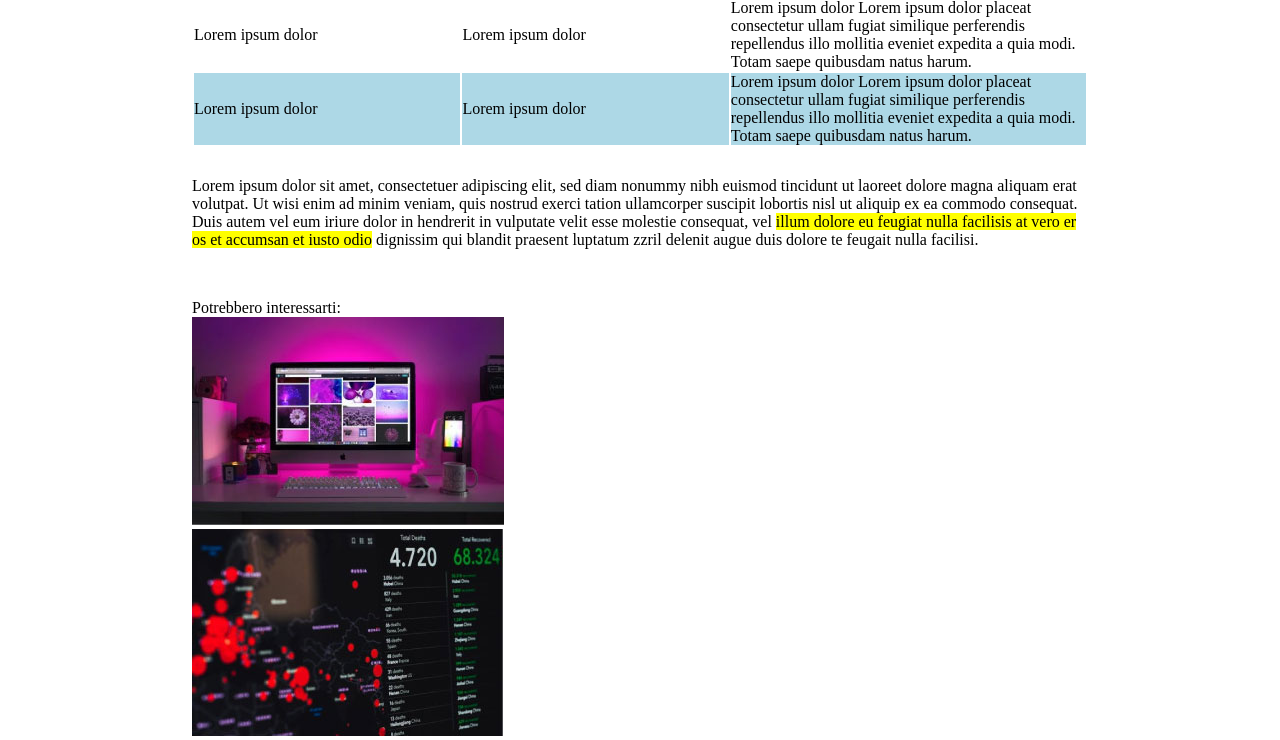
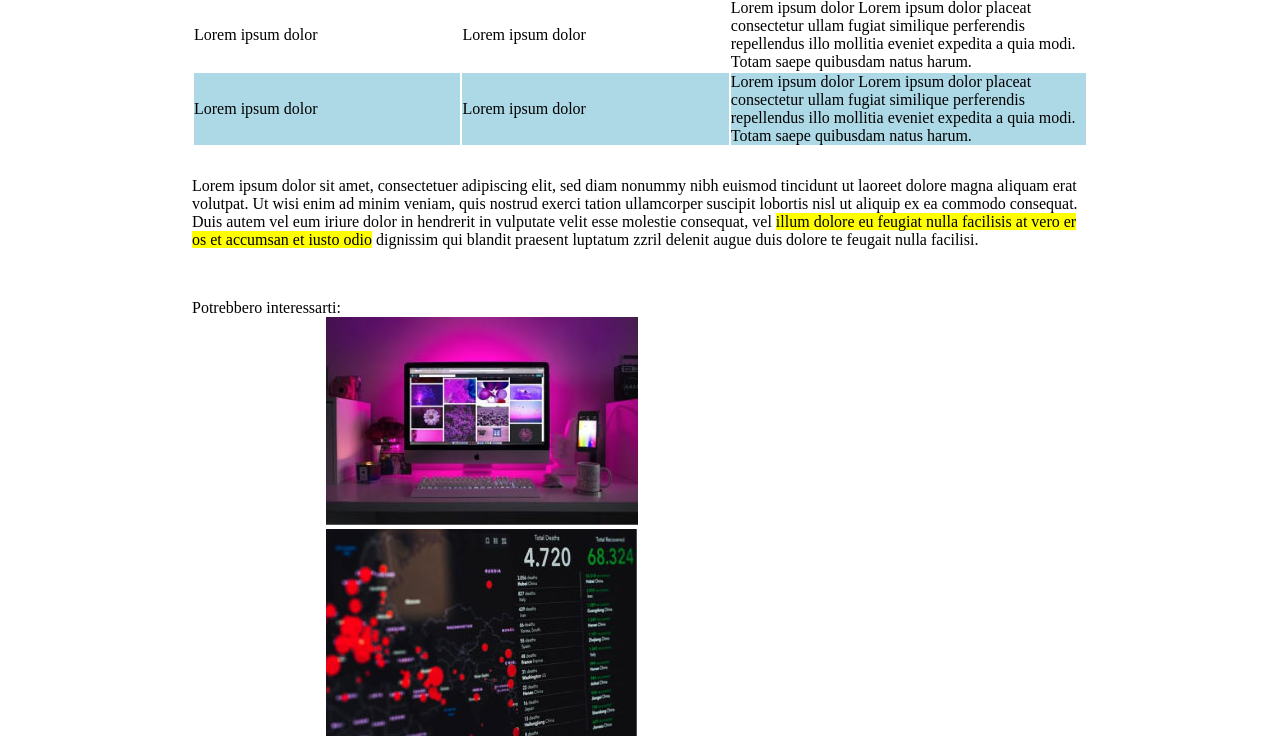
Before and after one commit to DaviLeoMeda/html-css-booleaner, a plain HTML site: page index.html in a window 1280 px wide. Shown: the part 1400-2140 px from the top of the page. Drawn offline with Linux system fonts and the light colour scheme.

```diff
--- a/asset/style.css
+++ b/asset/style.css
@@ -8,7 +8,7 @@
 
 /* Margini corpo centrale */
 
-main, footer{
+div>img,main, footer{
     margin:0 15%;
 }
 
```
